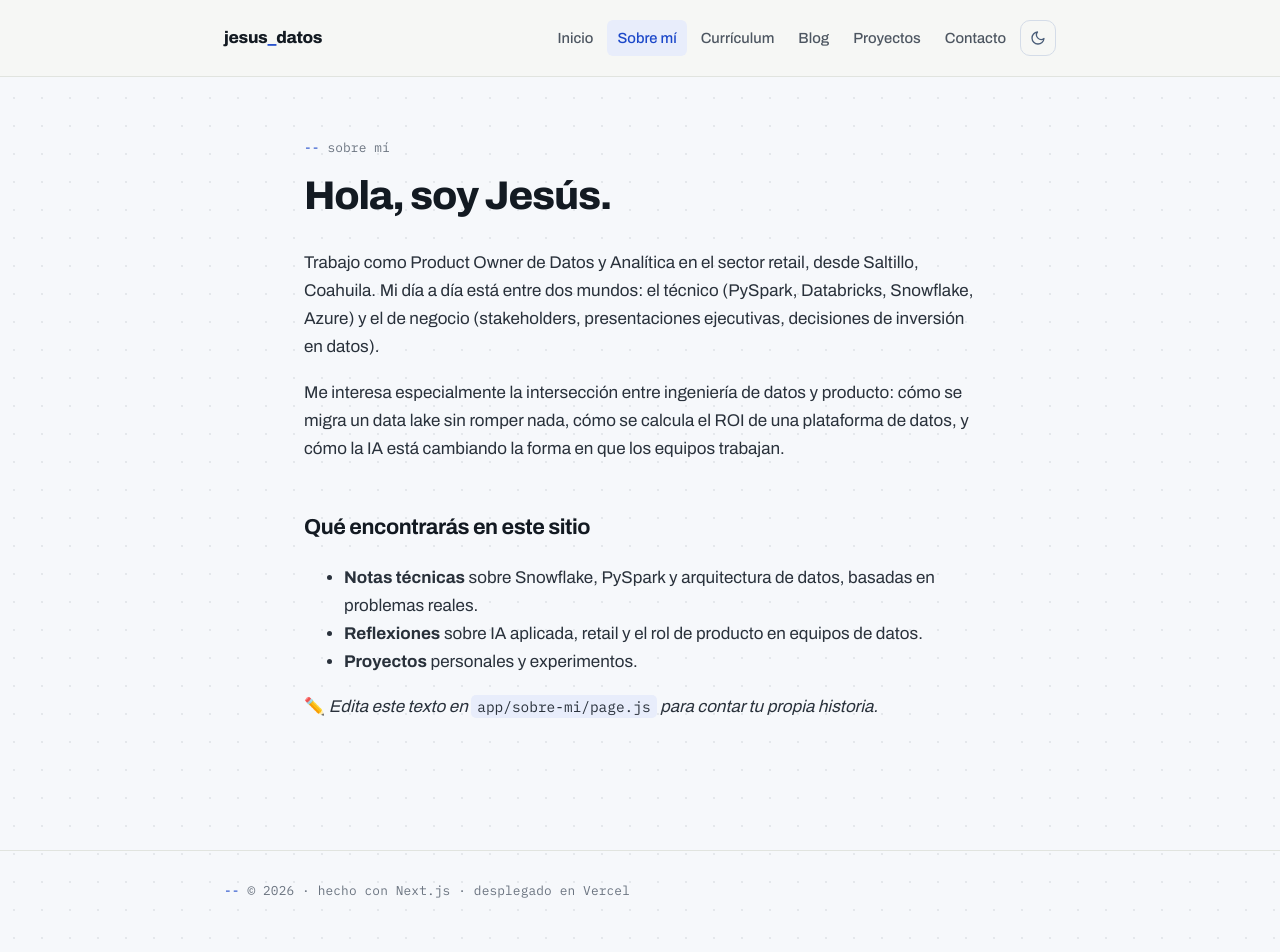
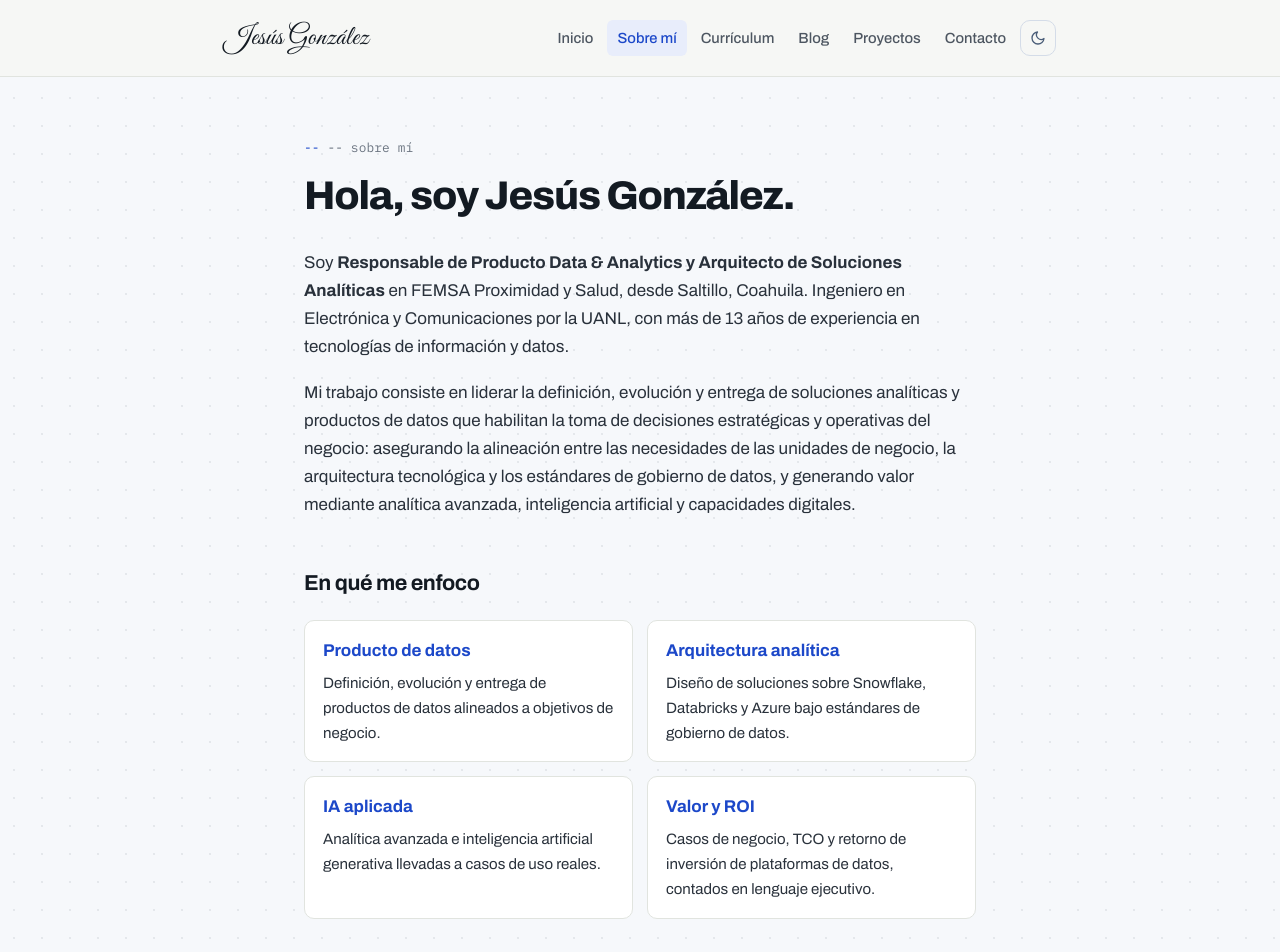
Before and after one commit to jesusmariogonz/jesus-site, a Next.js app: page /sobre-mi in a window 1280 px wide. Shown: the top 952 px of the page. Built offline with nearby package versions, Linux system fonts and the light colour scheme.

Commit message:
Rebrand a Jesús González, nuevo CV 2026, sobre mí actualizado, fix modo oscuro y formulario de contacto

```diff
--- a/app/globals.css
+++ b/app/globals.css
@@ -15,6 +15,21 @@
   --radius: 10px;
   --font-mono: "IBM Plex Mono", ui-monospace, monospace;
   --font-sans: "Archivo", system-ui, sans-serif;
+}
+
+/* Tokens de modo oscuro (antes no existían: el texto quedaba
+   casi negro sobre fondo oscuro y era ilegible) */
+html.dark {
+  --bg: #0b1220;
+  --surface: #101a2c;
+  --ink: #e6edf6;
+  --ink-soft: #aebdd2;
+  --meta: #8fa3bd;
+  --line: #24344d;
+  --accent: #60a5fa;
+  --accent-soft: #1a2a45;
+  --code-bg: #0d1524;
+  --code-ink: #d8e0ee;
 }
 
 * {
@@ -72,10 +87,12 @@ button:focus-visible {
   padding-bottom: 20px;
 }
 .wordmark {
-  font-weight: 800;
-  font-size: 1.05rem;
-  letter-spacing: -0.02em;
+  font-family: var(--font-signature, "Great Vibes", cursive);
+  font-weight: 400;
+  font-size: 1.7rem;
+  letter-spacing: 0.01em;
   color: var(--ink);
+  line-height: 1;
 }
 .wordmark:hover {
   text-decoration: none;
@@ -261,6 +278,10 @@ button:focus-visible {
 }
 .prose p,
 .prose li {
+  color: var(--ink-soft);
+}
+html:not(.dark) .prose p,
+html:not(.dark) .prose li {
   color: #29313b;
 }
 .prose img {
--- a/app/sobre-mi/page.js
+++ b/app/sobre-mi/page.js
@@ -1,32 +1,95 @@
 export const metadata = { title: "Sobre mí" };
+
+const focos = [
+  {
+    titulo: "Producto de datos",
+    desc: "Definición, evolución y entrega de productos de datos alineados a objetivos de negocio.",
+  },
+  {
+    titulo: "Arquitectura analítica",
+    desc: "Diseño de soluciones sobre Snowflake, Databricks y Azure bajo estándares de gobierno de datos.",
+  },
+  {
+    titulo: "IA aplicada",
+    desc: "Analítica avanzada e inteligencia artificial generativa llevadas a casos de uso reales.",
+  },
+  {
+    titulo: "Valor y ROI",
+    desc: "Casos de negocio, TCO y retorno de inversión de plataformas de datos, contados en lenguaje ejecutivo.",
+  },
+];
 
 export default function SobreMi() {
   return (
     <article className="article">
       <div className="container">
         <header>
-          <span className="sql-meta">sobre mí</span>
-          <h1>Hola, soy Jesús.</h1>
+          <span className="sql-meta">-- sobre mí</span>
+          <h1>Hola, soy Jesús González.</h1>
         </header>
         <div className="prose">
           <p>
-            Trabajo como Product Owner de Datos y Analítica en el sector
-            retail, desde Saltillo, Coahuila. Mi día a día está entre dos
-            mundos: el técnico (PySpark, Databricks, Snowflake, Azure) y el de
-            negocio (stakeholders, presentaciones ejecutivas, decisiones de
-            inversión en datos).
+            Soy <strong>Responsable de Producto Data &amp; Analytics y
+            Arquitecto de Soluciones Analíticas</strong> en FEMSA Proximidad y
+            Salud, desde Saltillo, Coahuila. Ingeniero en Electrónica y
+            Comunicaciones por la UANL, con más de 13 años de experiencia en
+            tecnologías de información y datos.
           </p>
           <p>
-            Me interesa especialmente la intersección entre ingeniería de
-            datos y producto: cómo se migra un data lake sin romper nada, cómo
-            se calcula el ROI de una plataforma de datos, y cómo la IA está
-            cambiando la forma en que los equipos trabajan.
+            Mi trabajo consiste en liderar la definición, evolución y entrega
+            de soluciones analíticas y productos de datos que habilitan la
+            toma de decisiones estratégicas y operativas del negocio:
+            asegurando la alineación entre las necesidades de las unidades de
+            negocio, la arquitectura tecnológica y los estándares de gobierno
+            de datos, y generando valor mediante analítica avanzada,
+            inteligencia artificial y capacidades digitales.
           </p>
+
+          <h2>En qué me enfoco</h2>
+          <div
+            style={{
+              display: "grid",
+              gridTemplateColumns: "repeat(auto-fit, minmax(240px, 1fr))",
+              gap: 14,
+              margin: "18px 0 8px",
+            }}
+          >
+            {focos.map((f) => (
+              <div
+                key={f.titulo}
+                style={{
+                  background: "var(--surface)",
+                  border: "1px solid var(--line)",
+                  borderRadius: "var(--radius)",
+                  padding: "16px 18px",
+                }}
+              >
+                <strong style={{ color: "var(--accent)" }}>{f.titulo}</strong>
+                <p style={{ margin: "6px 0 0", fontSize: "0.94rem" }}>
+                  {f.desc}
+                </p>
+              </div>
+            ))}
+          </div>
+
+          <h2>Mi trayectoria</h2>
+          <p>
+            Antes de mi rol actual fui <strong>Data Manager en FEMSA
+            Comercio</strong>, administrando el repositorio central de datos y
+            automatizando la generación de información para nuevos negocios.
+            Pasé también por la ingeniería de datos (Raken Data Group), la
+            inteligencia de clientes en retail (Falabella · Soriana), la
+            consultoría de Business Intelligence en el sector financiero
+            (Dimex Capital) y la infraestructura de TI (Neoris de México). Esa
+            mezcla me permite hablar el idioma técnico y el de negocio con la
+            misma soltura.
+          </p>
+
           <h2>Qué encontrarás en este sitio</h2>
           <ul>
             <li>
-              <strong>Notas técnicas</strong> sobre Snowflake, PySpark y
-              arquitectura de datos, basadas en problemas reales.
+              <strong>Notas técnicas</strong> sobre Snowflake, PySpark,
+              Databricks y arquitectura de datos, basadas en problemas reales.
             </li>
             <li>
               <strong>Reflexiones</strong> sobre IA aplicada, retail y el rol
@@ -36,10 +99,6 @@ export default function SobreMi() {
               <strong>Proyectos</strong> personales y experimentos.
             </li>
           </ul>
-          <p>
-            ✏️ <em>Edita este texto en</em> <code>app/sobre-mi/page.js</code>{" "}
-            <em>para contar tu propia historia.</em>
-          </p>
         </div>
       </div>
     </article>
--- a/components/Header.js
+++ b/components/Header.js
@@ -22,8 +22,8 @@ export default function Header() {
   return (
     <header className="site-header">
       <div className="container">
-        <Link href="/" className="wordmark">
-          jesus<span className="cursor">_</span>datos
+        <Link href="/" className="wordmark signature">
+          Jesús González
         </Link>
         <nav className="site-nav" aria-label="Navegación principal">
           {links.map((l) => (
```
Also changed, not shown: app/contacto/page.js (+11 -10 lines), components/ContactForm.js (added, +109 -0 lines), 1 other file (tests, documents, lock files or other folders).
